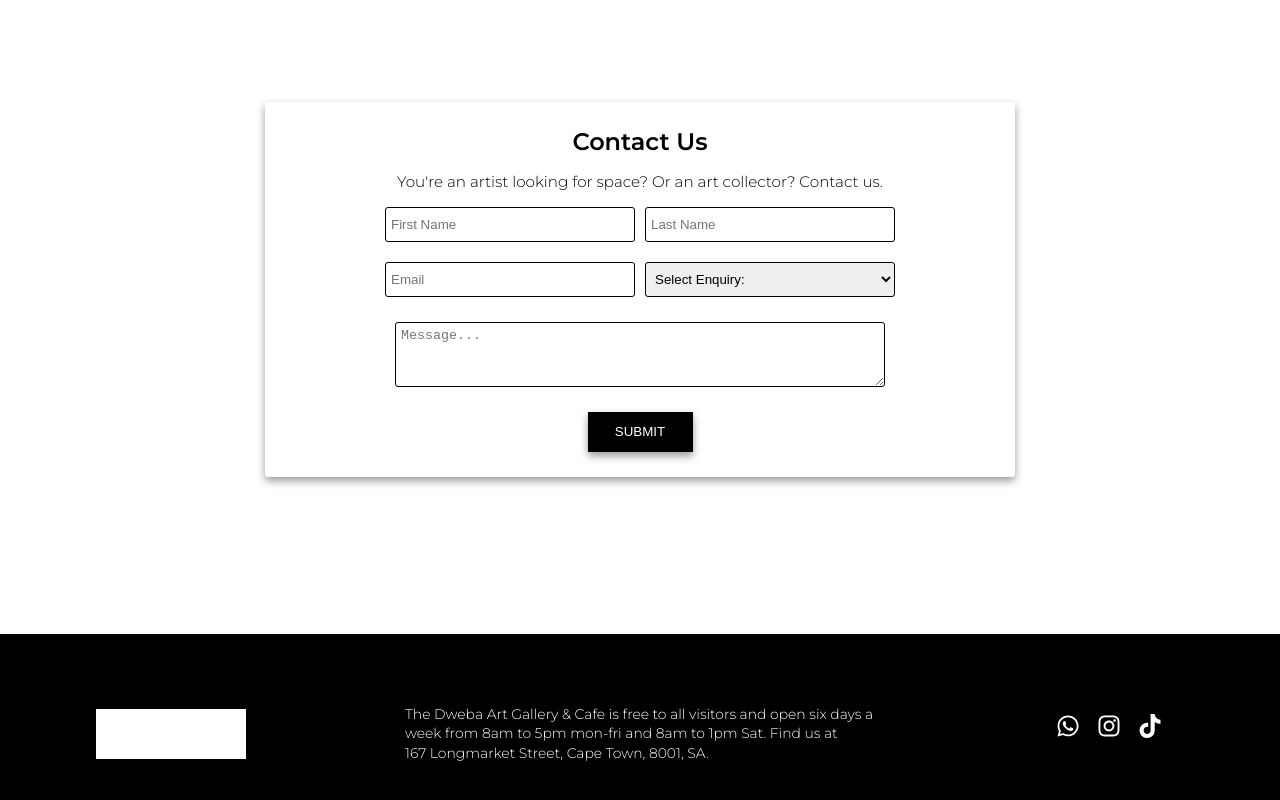
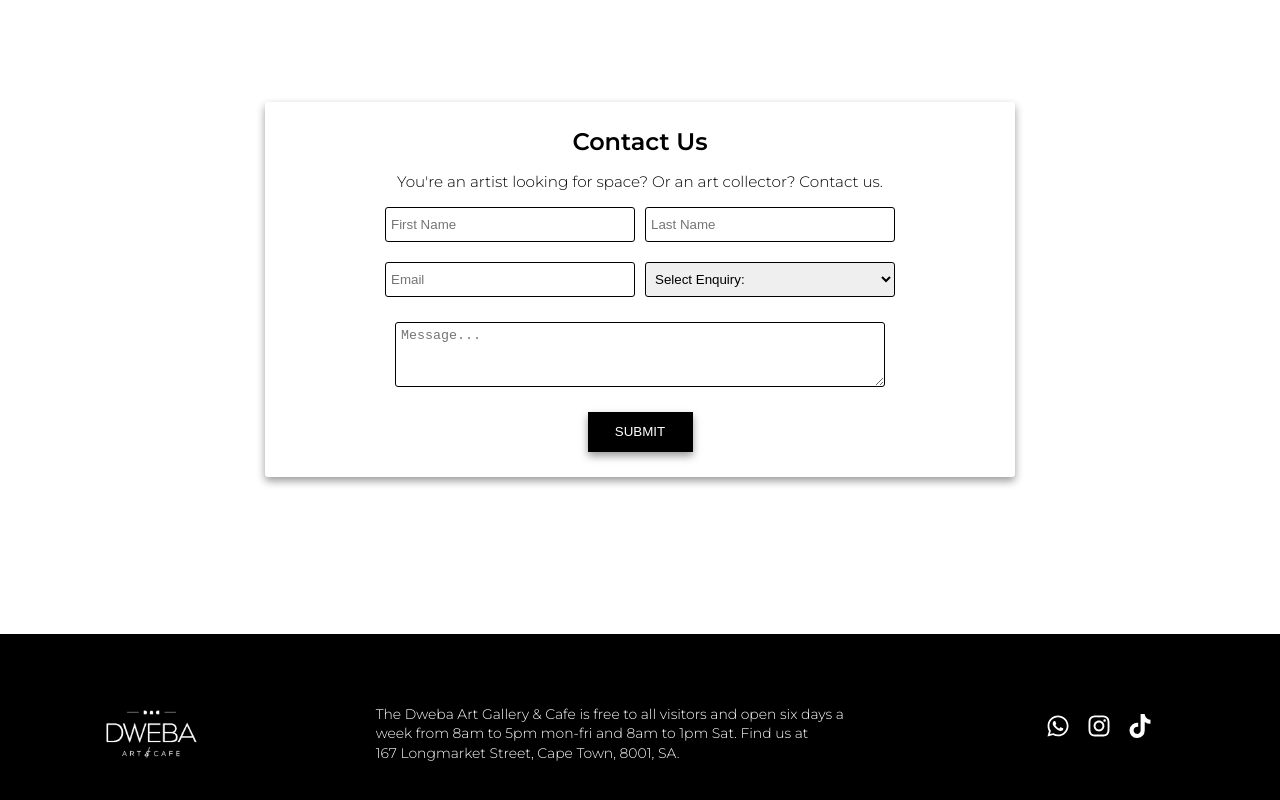
Before and after one commit to Lebo-Madikane/dweba-art-and-cafe, a Next.js app: page / in a window 1280 px wide. Shown: the part 4542-5342 px from the top of the page. Built offline with nearby package versions, Linux system fonts and the light colour scheme.

Commit message:
update footer logo

```diff
--- a/src/components/Footer.js
+++ b/src/components/Footer.js
@@ -8,7 +8,7 @@ const Footer = () => {
     return (
         <div className={Styles["footer"]}>
             <div className={Styles["footer-logo"]}>
-                <Image className={Styles["logo"]} src='/assets/Dweba-logo-white.jpg' alt="logo" width={150} height={50} />
+                <Image className={Styles["logo"]} src='/assets/Dweba-Logo-White-copy.png' alt="logo" width={150} height={50} />
                 <Image className={Styles["logo2"]} src='/assets/Dweba-logo-white.png' alt="logo" width={150} height={50} />
             </div>
             <div className={Styles["footer-details"]}>
--- a/src/styles/components/Footer.module.scss
+++ b/src/styles/components/Footer.module.scss
@@ -9,6 +9,10 @@
     color: #ffffff;
     background-color: #000;
     border: 2px solid #000;
+
+    .logo {
+        width: 100%;
+    }
 
     .logo2 {
             display: none;
```
Also changed, not shown: public/assets/Dweba-Logo-White-copy.png (added).
